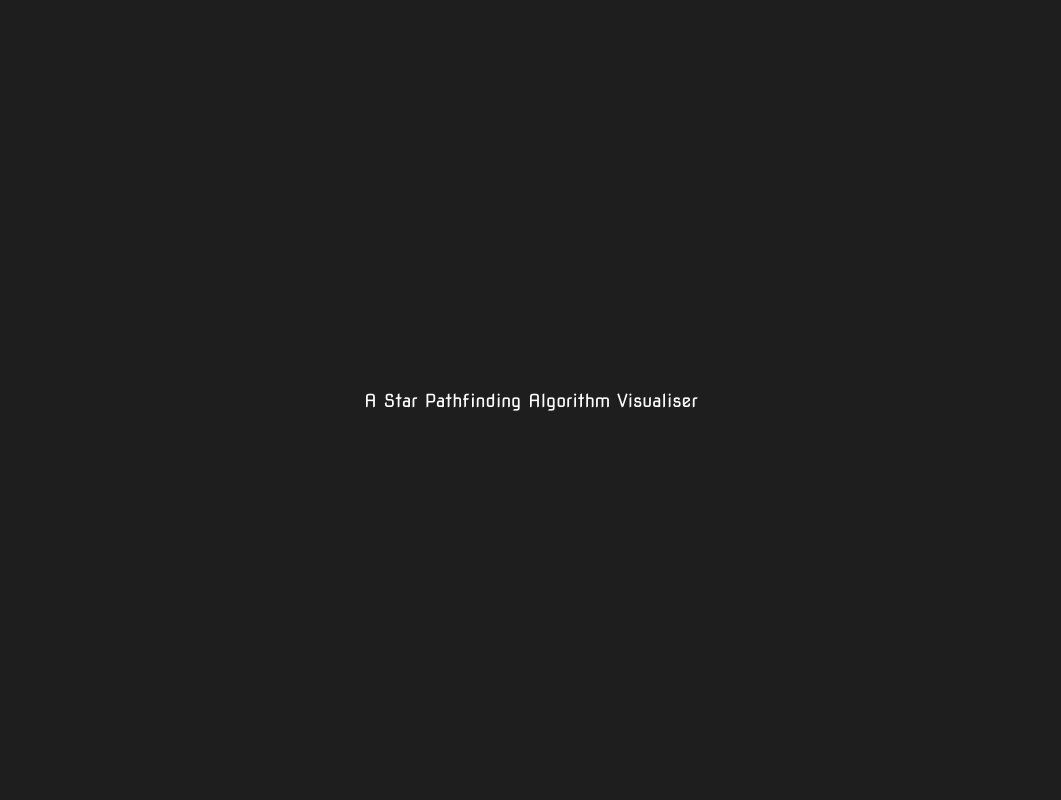
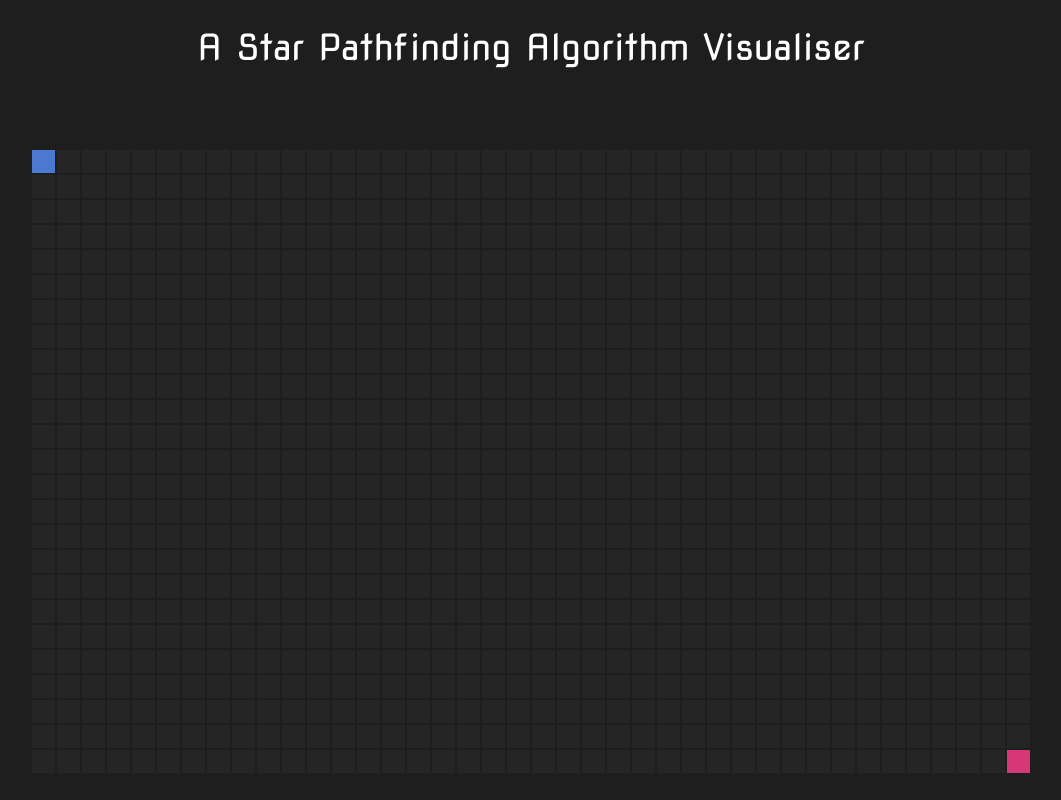
Before and after one commit to lochungtin/AStar, a plain HTML site: page index.html in a window 1280 px wide. Shown: the whole page, without its empty margins (109-1170 px from the left). Drawn offline with Linux system fonts and the light colour scheme.

Commit message:
add start and finish

```diff
--- a/index.html
+++ b/index.html
@@ -5,15 +5,18 @@
     <title>
         A Star Visualiser
     </title>
+    <script src='script.js'></script>
     <link rel='stylesheet' href='./styles/style.css' />
     <link rel='stylesheet' href='./styles/gcss/layout.css' />
 </head>
 
 <body class='absCenter'>
-    <main>
-        <p>
+    <main class='col-spread-center'>
+        <p class='title-text'>
             A Star Pathfinding Algorithm Visualiser
         </p>
+
+        <canvas id='main' height='627px' width='1002px'/>
     </main>
 </body>
 
--- a/script.js
+++ b/script.js
@@ -0,0 +1,78 @@
+// ===== consts =====
+// colors
+const COLOR_TILE_EMPTY = '#252525';
+const COLOR_TILE_START = '#4B79D1';
+const COLOR_TILE_GOAL = '#D63877';
+const COLOR_TILE_OBSTACLE = '';
+
+// representation
+const REP_EMPTY = 0;
+const REP_START = 1;
+const REP_GOAL = 2;
+const REP_OBSTACLE = 3;
+
+// display color map
+const DISPLAY_MAP = {
+    0: COLOR_TILE_EMPTY,
+    1: COLOR_TILE_START,
+    2: COLOR_TILE_GOAL,
+    3: COLOR_TILE_OBSTACLE,
+}
+
+// dims
+const GRID_DIM_HEIGHT = 25;
+const GRID_DIM_WIDTH = 40;
+const GRID_SQR_DIM = 23;
+const GRID_SQR_GAP = 2;
+const GRID_SQR_PADDING = 2;
+
+// ===== vars =====
+// env
+let state;
+
+// doc vars
+let canvas;
+let ctx;
+
+const init = () => {
+    // reset state
+    state = [];
+    for (let i = 0; i < GRID_DIM_HEIGHT; ++i)
+        state.push(new Array(GRID_DIM_WIDTH).fill(REP_EMPTY));
+
+    // set start and goal
+    state[0][0] = REP_START;
+    state[GRID_DIM_HEIGHT - 1][GRID_DIM_WIDTH - 1] = REP_GOAL;
+
+    console.log(state)
+
+    updateCanvas();
+}
+
+const updateCanvas = () => {
+    // clear
+    ctx.clearRect(0, 0, canvas.width, canvas.height);
+
+    // draw grid
+    for (let row = 0; row < GRID_DIM_HEIGHT; ++row)
+        for (let col = 0; col < GRID_DIM_WIDTH; ++col) {
+            ctx.fillStyle = DISPLAY_MAP[state[row][col]];
+
+            ctx.fillRect(
+                col * (GRID_SQR_DIM + GRID_SQR_GAP) + GRID_SQR_PADDING,
+                row * (GRID_SQR_DIM + GRID_SQR_GAP) + GRID_SQR_PADDING,
+                GRID_SQR_DIM,
+                GRID_SQR_DIM,
+            );
+        }
+}
+
+// window on load initialization
+window.onload = () => {
+    // get doc vars
+    canvas = document.getElementById('main');
+    ctx = canvas.getContext('2d');
+
+    // initalisation
+    init();
+}
--- a/styles/style.css
+++ b/styles/style.css
@@ -33,3 +33,11 @@ button {
   border: none;
   outline: none;
 }
+
+main {
+    height: 750px;
+}
+
+.title-text {
+    font-size: 36px;
+}
```
